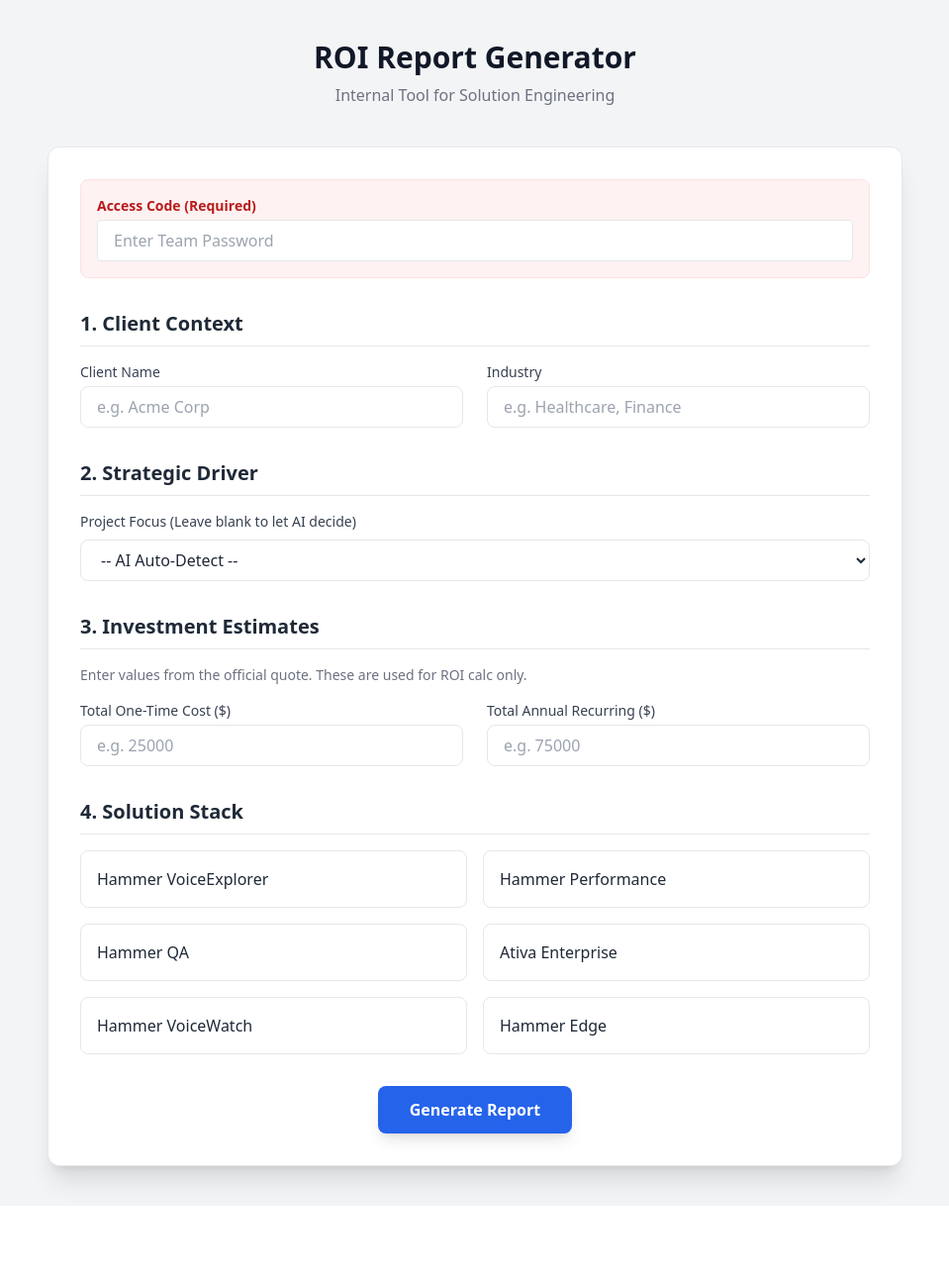
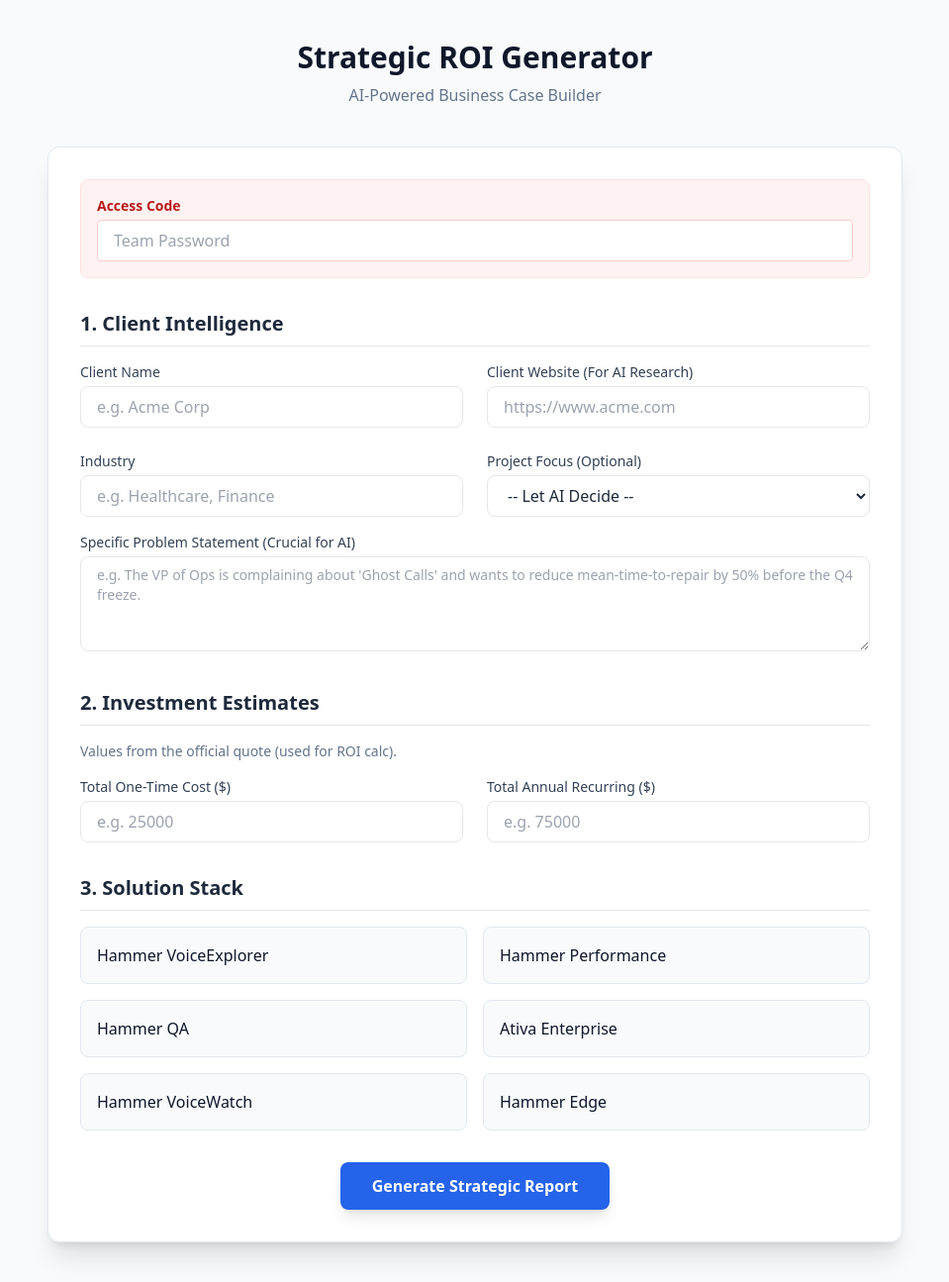
Before and after one commit to hammerlab-eric/hammer-roi-calculator, a Flask app: page / in a window 1280 px wide. Shown: the whole page at 99% size, without its empty margins (160-1119 px from the left). Before the commit the page ends 1214 px from the top, so only its background shows below. Run offline with Flask 3, Linux system fonts and the light colour scheme; some libraries are stand-ins or nearby versions.

Commit message:
Update index.html for AI Edition branding

```diff
--- a/templates/index.html
+++ b/templates/index.html
@@ -3,79 +3,104 @@
 <head>
     <meta charset="UTF-8">
     <meta name="viewport" content="width=device-width, initial-scale=1.0">
-    <title>ROI Generator | Team Edition</title>
+    <title>ROI Generator | AI Edition</title>
     <script src="https://cdn.tailwindcss.com"></script>
     <style>
         .checkbox-card input:checked + div {
             border-color: #2563eb;
             background-color: #eff6ff;
+            box-shadow: 0 4px 6px -1px rgba(37, 99, 235, 0.1), 0 2px 4px -1px rgba(37, 99, 235, 0.06);
+        }
+        .spinner {
+            border: 4px solid rgba(255, 255, 255, 0.3);
+            border-radius: 50%;
+            border-top: 4px solid white;
+            width: 24px;
+            height: 24px;
+            animation: spin 1s linear infinite;
+        }
+        @keyframes spin {
+            0% { transform: rotate(0deg); }
+            100% { transform: rotate(360deg); }
         }
     </style>
+    <script>
+        function showLoading() {
+            document.getElementById('submitBtn').classList.add('hidden');
+            document.getElementById('loadingBtn').classList.remove('hidden');
+        }
+    </script>
 </head>
-<body class="bg-gray-100 text-gray-800 font-sans">
+<body class="bg-slate-50 text-slate-800 font-sans">
 
     <div class="max-w-4xl mx-auto py-10 px-4">
         <div class="mb-10 text-center">
-            <h1 class="text-3xl font-bold text-gray-900">ROI Report Generator</h1>
-            <p class="text-gray-500 mt-2">Internal Tool for Solution Engineering</p>
+            <h1 class="text-3xl font-bold text-slate-900">Strategic ROI Generator</h1>
+            <p class="text-slate-500 mt-2">AI-Powered Business Case Builder</p>
         </div>
 
-        <form action="/generate" method="POST" class="bg-white shadow-xl rounded-xl p-8 border border-gray-200">
+        <form action="/generate" method="POST" class="bg-white shadow-xl rounded-xl p-8 border border-slate-200" onsubmit="showLoading()">
 
             <div class="mb-8 bg-red-50 p-4 rounded-lg border border-red-100">
-                <label class="block text-sm font-bold text-red-700 mb-1">Access Code (Required)</label>
-                <input type="password" name="access_code" required placeholder="Enter Team Password" class="w-full border rounded px-4 py-2 focus:ring-2 focus:ring-red-500 outline-none">
+                <label class="block text-sm font-bold text-red-700 mb-1">Access Code</label>
+                <input type="password" name="access_code" required placeholder="Team Password" class="w-full border border-red-200 rounded px-4 py-2 focus:ring-2 focus:ring-red-500 outline-none">
             </div>
 
             <div class="mb-8">
-                <h2 class="text-xl font-semibold mb-4 border-b pb-2">1. Client Context</h2>
-                <div class="grid grid-cols-1 md:grid-cols-2 gap-6">
+                <h2 class="text-xl font-semibold mb-4 border-b pb-2 text-slate-800">1. Client Intelligence</h2>
+                <div class="grid grid-cols-1 md:grid-cols-2 gap-6 mb-4">
                     <div>
-                        <label class="block text-sm font-medium text-gray-700 mb-1">Client Name</label>
+                        <label class="block text-sm font-medium text-slate-700 mb-1">Client Name</label>
                         <input type="text" name="client_name" required placeholder="e.g. Acme Corp" class="w-full border rounded-lg px-4 py-2 focus:ring-2 focus:ring-blue-500 outline-none">
                     </div>
                     <div>
-                        <label class="block text-sm font-medium text-gray-700 mb-1">Industry</label>
+                        <label class="block text-sm font-medium text-slate-700 mb-1">Client Website (For AI Research)</label>
+                        <input type="url" name="client_url" placeholder="https://www.acme.com" class="w-full border rounded-lg px-4 py-2 focus:ring-2 focus:ring-blue-500 outline-none">
+                    </div>
+                    <div>
+                        <label class="block text-sm font-medium text-slate-700 mb-1">Industry</label>
                         <input type="text" name="industry" required placeholder="e.g. Healthcare, Finance" class="w-full border rounded-lg px-4 py-2 focus:ring-2 focus:ring-blue-500 outline-none">
                     </div>
+                     <div>
+                        <label class="block text-sm font-medium text-slate-700 mb-1">Project Focus (Optional)</label>
+                        <select name="project_type" class="w-full border rounded-lg px-4 py-2 bg-white">
+                            <option value="">-- Let AI Decide --</option>
+                            <option value="Migration">Migration (Legacy to Cloud)</option>
+                            <option value="DevOps">DevOps / CI/CD Transformation</option>
+                            <option value="Operations">Operational Efficiency</option>
+                            <option value="CX">CX / Quality Improvement</option>
+                        </select>
+                    </div>
+                </div>
+                <div class="w-full">
+                    <label class="block text-sm font-medium text-slate-700 mb-1">Specific Problem Statement (Crucial for AI)</label>
+                    <textarea name="problem_statement" placeholder="e.g. The VP of Ops is complaining about 'Ghost Calls' and wants to reduce mean-time-to-repair by 50% before the Q4 freeze." class="w-full border rounded-lg px-4 py-2 focus:ring-2 focus:ring-blue-500 outline-none h-24 text-sm"></textarea>
                 </div>
             </div>
 
             <div class="mb-8">
-                <h2 class="text-xl font-semibold mb-4 border-b pb-2">2. Strategic Driver</h2>
-                <label class="block text-sm font-medium text-gray-700 mb-2">Project Focus (Leave blank to let AI decide)</label>
-                <select name="project_type" class="w-full border rounded-lg px-4 py-2 bg-white">
-                    <option value="">-- AI Auto-Detect --</option>
-                    <option value="Migration">Migration (Legacy to Cloud)</option>
-                    <option value="DevOps">DevOps / CI/CD Transformation</option>
-                    <option value="Operations">Operational Efficiency (Cost Cutting)</option>
-                    <option value="CX">CX / Quality Improvement</option>
-                </select>
-            </div>
-
-            <div class="mb-8">
-                <h2 class="text-xl font-semibold mb-4 border-b pb-2">3. Investment Estimates</h2>
-                <p class="text-sm text-gray-500 mb-4">Enter values from the official quote. These are used for ROI calc only.</p>
+                <h2 class="text-xl font-semibold mb-4 border-b pb-2 text-slate-800">2. Investment Estimates</h2>
+                <p class="text-sm text-slate-500 mb-4">Values from the official quote (used for ROI calc).</p>
                 <div class="grid grid-cols-1 md:grid-cols-2 gap-6">
                     <div>
-                        <label class="block text-sm font-medium text-gray-700 mb-1">Total One-Time Cost ($)</label>
+                        <label class="block text-sm font-medium text-slate-700 mb-1">Total One-Time Cost ($)</label>
                         <input type="number" name="one_time_cost" placeholder="e.g. 25000" class="w-full border rounded-lg px-4 py-2 focus:ring-2 focus:ring-green-500 outline-none">
                     </div>
                     <div>
-                        <label class="block text-sm font-medium text-gray-700 mb-1">Total Annual Recurring ($)</label>
+                        <label class="block text-sm font-medium text-slate-700 mb-1">Total Annual Recurring ($)</label>
                         <input type="number" name="recurring_cost" placeholder="e.g. 75000" class="w-full border rounded-lg px-4 py-2 focus:ring-2 focus:ring-green-500 outline-none">
                     </div>
                 </div>
             </div>
 
             <div class="mb-8">
-                <h2 class="text-xl font-semibold mb-4 border-b pb-2">4. Solution Stack</h2>
+                <h2 class="text-xl font-semibold mb-4 border-b pb-2 text-slate-800">3. Solution Stack</h2>
                 <div class="grid grid-cols-1 md:grid-cols-2 gap-4">
                     {% for product in products %}
                     <label class="checkbox-card cursor-pointer">
                         <input type="checkbox" name="products" value="{{ product }}" class="hidden">
-                        <div class="border rounded-lg p-4 hover:border-blue-300 transition-all">
-                            <span class="font-medium">{{ product }}</span>
+                        <div class="border border-slate-200 rounded-lg p-4 hover:border-blue-400 transition-all bg-slate-50">
+                            <span class="font-medium text-slate-900">{{ product }}</span>
                         </div>
                     </label>
                     {% endfor %}
@@ -83,8 +108,11 @@
             </div>
 
             <div class="text-center mt-8">
-                <button type="submit" class="bg-blue-600 hover:bg-blue-700 text-white font-bold py-3 px-8 rounded-lg shadow-lg transform transition hover:-translate-y-1">
-                    Generate Report
+                <button id="submitBtn" type="submit" class="bg-blue-600 hover:bg-blue-700 text-white font-bold py-3 px-8 rounded-lg shadow-lg transform transition hover:-translate-y-1 w-full md:w-auto">
+                    Generate Strategic Report
+                </button>
+                <button id="loadingBtn" type="button" class="hidden bg-blue-400 text-white font-bold py-3 px-8 rounded-lg w-full md:w-auto cursor-not-allowed flex items-center justify-center gap-2">
+                    <div class="spinner"></div> Generating Analysis...
                 </button>
             </div>
 
```
